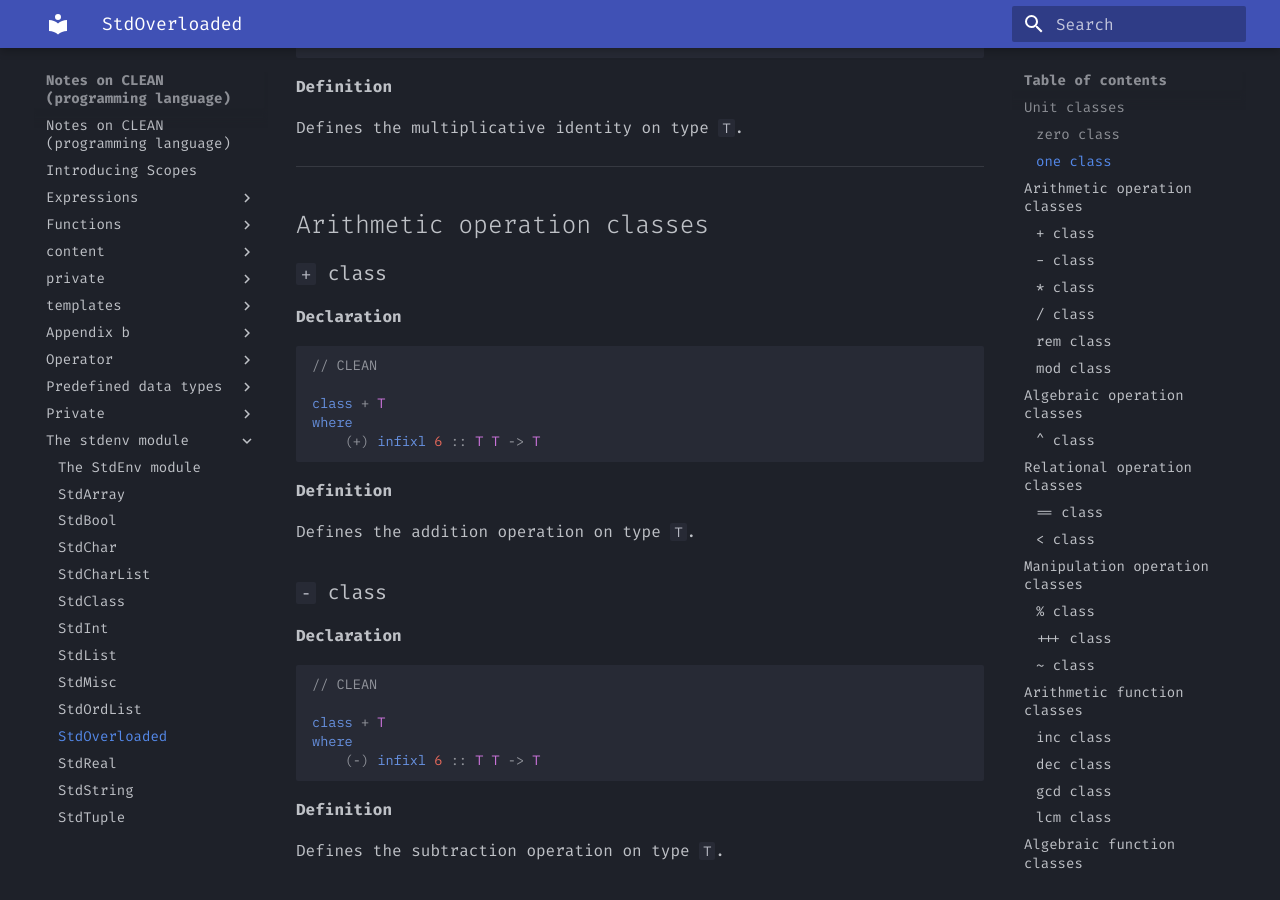
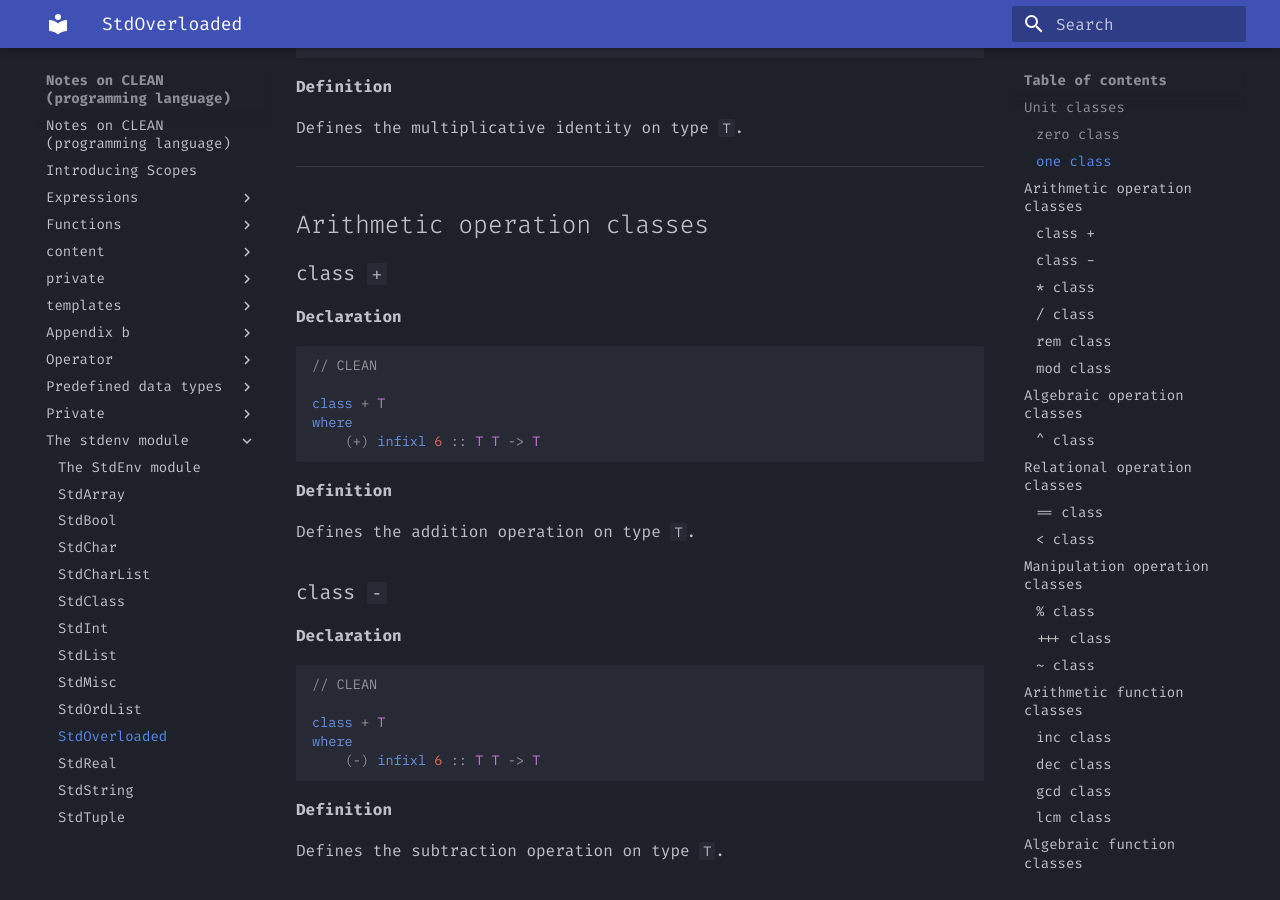
Before and after one commit to Eurydia/notes-on-clean-programming-language, an MkDocs documentation site: the page built from docs/the-stdenv-module/stdoverloaded.md, in a window 1280 px wide and 900 px high, scrolled down 761 px. Built offline with MkDocs 1.6.1 and Material for MkDocs 9.7.7, drawn with Linux system fonts in a browser that asks for light colours.

```diff
--- a/docs/the-stdenv-module/stdoverloaded.md
+++ b/docs/the-stdenv-module/stdoverloaded.md
@@ -44,7 +44,7 @@
 
 ## Arithmetic operation classes
 
-### `+` class
+### class `+`
 
 **Declaration**
 
@@ -60,7 +60,7 @@
 
 Defines the addition operation on type `T`.
 
-### `-` class
+### class `-`
 
 **Declaration**
 
```
Also changed, not shown: docs/the-stdenv-module/stdclass.md (+2 -2 lines).
